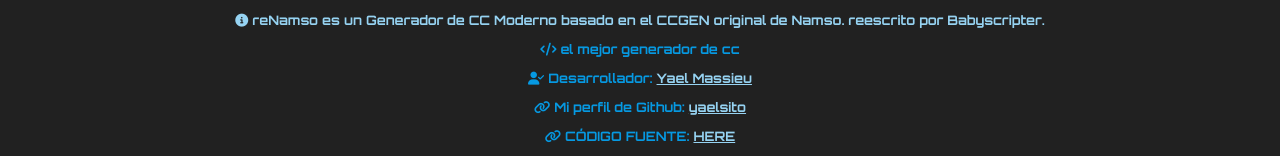
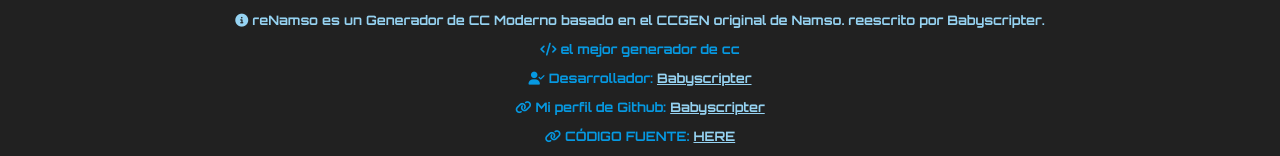
Before and after one commit to babys01/TMngen, a plain HTML site: page es.html in a window 1280 px wide. Shown: the part 628-784 px from the top of the page. Drawn offline with Linux system fonts and the light colour scheme; a script that the page names is missing.

Commit message:
Update es.html

```diff
--- a/es.html
+++ b/es.html
@@ -111,9 +111,9 @@
       CCGEN original de Namso. reescrito por Babyscripter.</p>
     <p class="boldy"><i class="fa-solid fa-code"></i> el mejor generador de cc</p>
     <p class="boldy"><i class="fa-solid fa-user-check"></i> Desarrollador: <a href="https://github.com/babys01"
-        target="_blank">Yael Massieu</a></p>
+        target="_blank">Babyscripter</a></p>
     <p class="boldy"><i class="fa-solid fa-link"></i> Mi perfil de Github: <a href="https://github.com/babys01"
-        target="_blank">yaelsito</a></p>
+        target="_blank">Babyscripter</a></p>
     <p class="boldy"><i class="fa-solid fa-link"></i> CÓDIGO FUENTE: <a href="https://github.com/yaelsito/reNamso"
         target="_blank">HERE</a></p>
     <p class="boldy info"><i class="fa-regular fa-copyright"></i> Copyright: <span id="date"></span></p>
```
